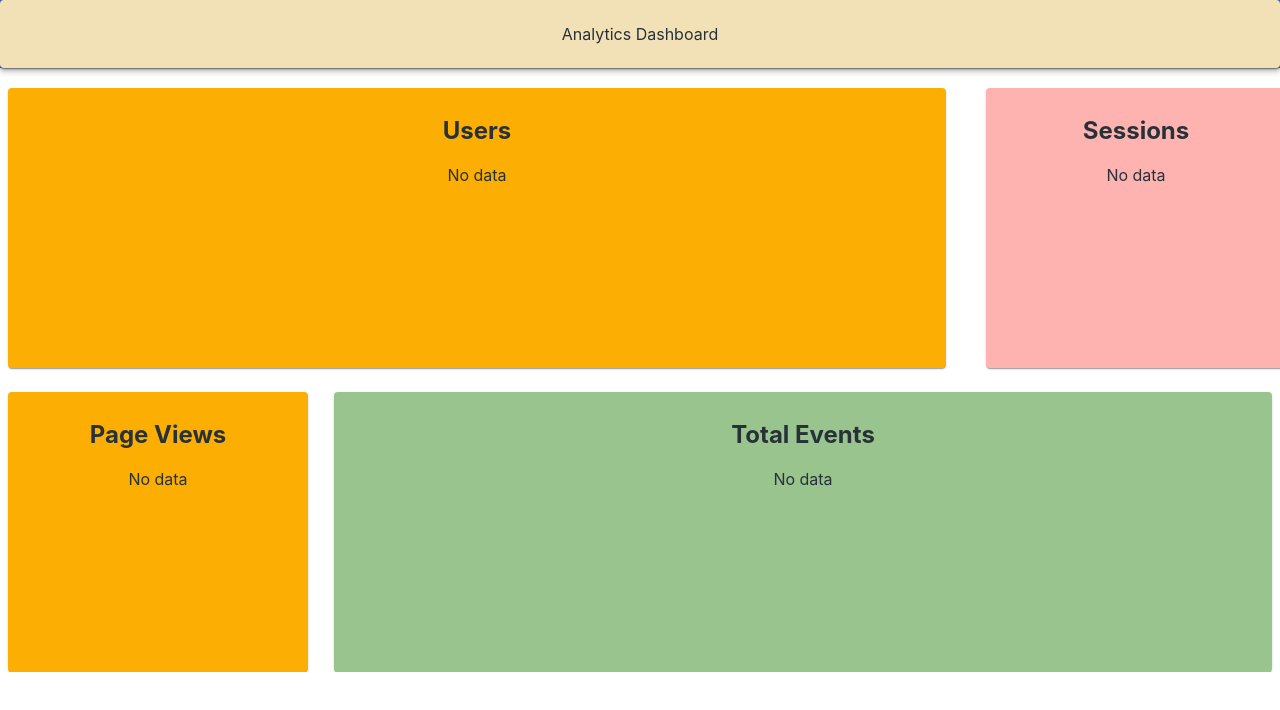
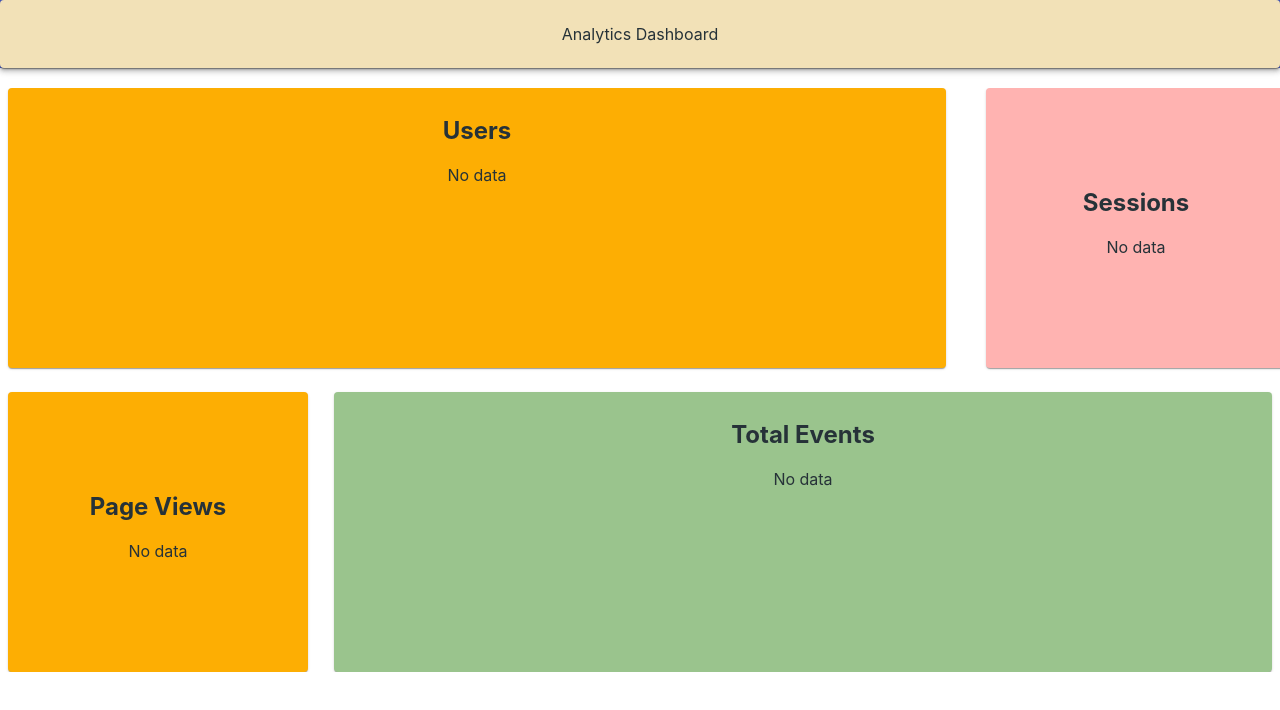
Before and after one commit to Bestmart721/analytics-dashboard, a React (Create React App) app in the folder client/: page / in a window 1280 px wide. Shown: the top 710 px of the page. Built offline with nearby package versions, Linux system fonts and the light colour scheme; no server answers.

Commit message:
Add some text components

```diff
--- a/client/src/components/Dashboard/Dashboard.js
+++ b/client/src/components/Dashboard/Dashboard.js
@@ -18,8 +18,8 @@ const Dashboard = (props) => {
     <div className={classes.root}>
       <Grid container direction={isMobile ? 'column' : 'row'} spacing={3} justify="center" alignItems="center">
         <DashboardItem size={9} priority="primary" metric="Users" visual="chart" type="line" />
-        <DashboardItem size={3} priority="secondary" metric="Sessions" visual="chart" type="line" />
-        <DashboardItem size={3} priority="primary" metric="Page Views" visual="chart" type="line" />
+        <DashboardItem size={3} priority="secondary" metric="Sessions"/>
+        <DashboardItem size={3} priority="primary" metric="Page Views"/>
         <DashboardItem size={9} metric="Total Events" visual="chart" type="line"/>
       </Grid>
     </div>
```
